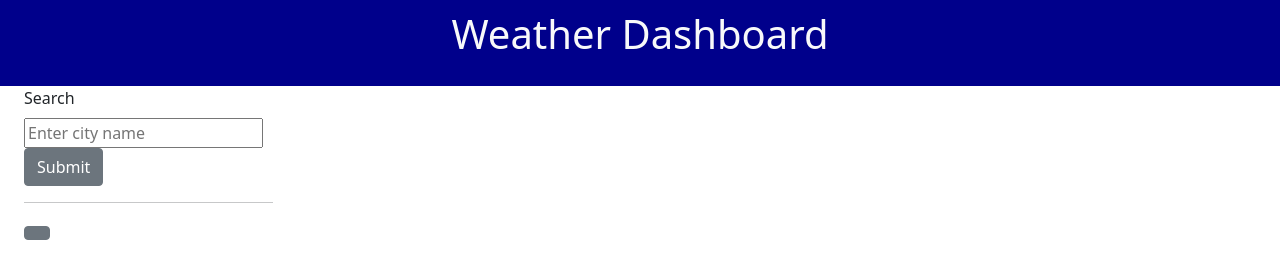
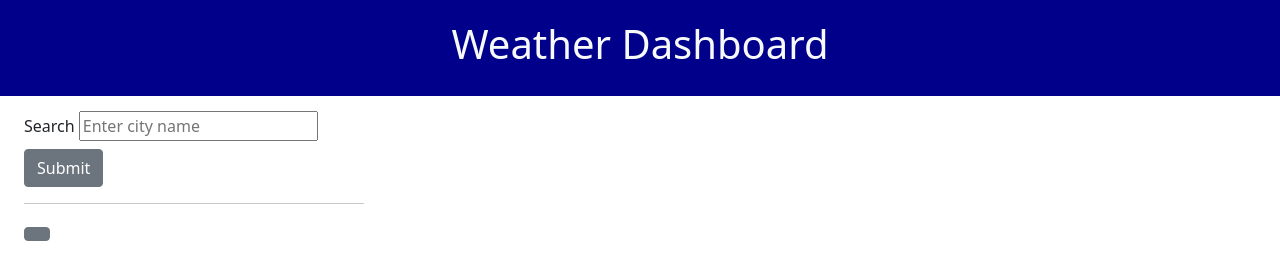
Before and after one commit to Shanna-not-Shawna/weather-dashboard, a plain HTML site: page index.html in a window 1280 px wide. Drawn offline with nearby package versions, Linux system fonts and the light colour scheme.

Commit message:
fixed bug and started on styling

```diff
--- a/assets/script.js
+++ b/assets/script.js
@@ -131,7 +131,7 @@ function storeFormerSearches(cityInput) {
 }
 
 function displayCityHist(cityHistory) {
-    // searchHistory.innerHTML = "";
+    searchHistory.innerHTML = "";
     console.log(cityHistory);
     for (let i = 0; i < cityHistory.length; i++) {
         var cityList = cityHistory[i];
--- a/assets/style.css
+++ b/assets/style.css
@@ -2,5 +2,10 @@
     background-color: darkblue;
     text-align: center;
     padding-bottom: 20px;
-    padding-top: 10px;
+    padding-top: 20px;
 }
+
+.mb-2 {
+    margin-bottom: 15px;
+    margin-top: 15px;
+}
--- a/index.html
+++ b/index.html
@@ -15,18 +15,19 @@
         <h1 class="text-light">Weather Dashboard</h1>
     </header>
     <div class="container row">
-        <div class="col-3">
+        <div class="col-4">
             <form id="search-form" class="mb-2">
-                <label class="form-label" for="input">Search</label>
+                <label class="form-label" form="input">Search
                 <input id="submit-city" name="city" class="form-input" type="text" placeholder="Enter city name">
+                </label>
                 <button class="btn btn-secondary btn-block">Submit</button>
             </form>
             <hr>
-            <section class="col-3">
+            <section class="col-4">
                 <section id="search-history" class="btn btn-secondary btn-block"></section>
             </section>
         </div>
-        <div class="col-9">
+        <div class="col-8">
             <section class="" id="currentWeatherContainer">
 
             </section>
```
